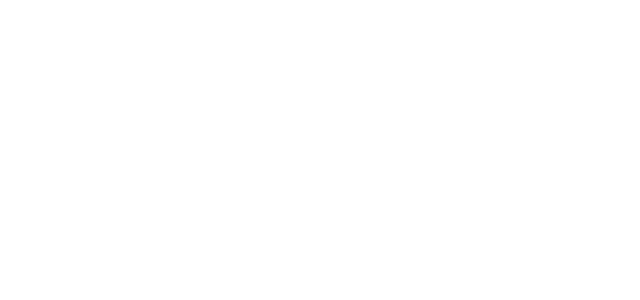
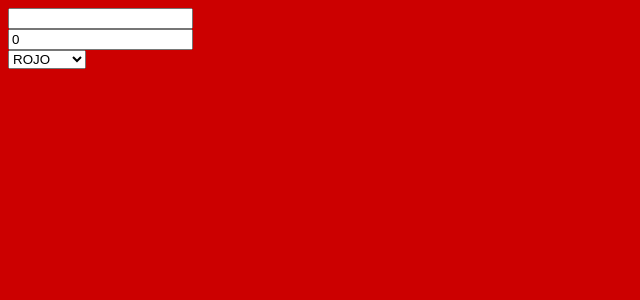
Before and after one commit to amuroBosetti/initiativeTracker, a React (Create React App) app in the folder react-app/: page /player in a window 1280 px wide. Before the commit this address had no page. Shown: the top 300 px of the page, without its empty margins (0-640 px from the left). Built offline with nearby package versions, Linux system fonts and the light colour scheme.

Commit message:
Agrega pantalla de jugador con mas colores

```diff
--- a/react-app/src/App.js
+++ b/react-app/src/App.js
@@ -2,11 +2,13 @@ import React from "react";
 import "./styles.css";
 import {Route, Routes} from "react-router-dom";
 import {Admin} from "./routes/Admin.js";
+import {Player} from "./routes/Player.js";
 
 export default function App() {
     return (
         <Routes>
             <Route path="/admin" element={<Admin/>}/>
+            <Route path="/player" element={<Player/>}/>
         </Routes>
     );
 }
--- /dev/null
+++ b/react-app/src/Colors.js
@@ -0,0 +1,22 @@
+export const colors = [
+    {
+        value: "RED",
+        displayName: "ROJO"
+    },
+    {
+        value: "BLUE",
+        displayName: "AZUL"
+    },
+    {
+        value: "GREEN",
+        displayName: "VERDE"
+    },
+    {
+        value: "PURPLE",
+        displayName: "VIOLETA"
+    },
+    {
+        value: "WHITE",
+        displayName: "BLANCO"
+    },
+];
--- a/react-app/src/routes/Admin.js
+++ b/react-app/src/routes/Admin.js
@@ -1,11 +1,23 @@
 import React, {useEffect, useState} from "react";
 import axios from "axios";
 
+import {colors} from "../Colors.js";
+
+
+export const ColorSelector = ({color, changeColor}) => {
+    const options = colors.map(c => {
+        return <option value={c.value}>{c.displayName}</option>
+    });
+    return <select value={color} onChange={changeColor}>
+        {options}
+    </select>
+};
 
 const Character = ({character}) => {
     const [name, setName] = useState(character.name)
     const [initiative, setInitiative] = useState(character.initiative)
     const [color, setColor] = useState(character.color)
+
     const [hasBeenEdited, setHasBeenEdited] = useState(false)
 
     const handleNameChange = (event) => {
@@ -26,20 +38,14 @@ const Character = ({character}) => {
     const handleSubmit = (event) => {
         event.preventDefault()
         axios.put('http://localhost:8000/players', {
-            name,
-            initiative,
-            color
+            name, initiative, color
         }).then(() => setHasBeenEdited(false))
     }
 
     return <div className="character">
         <input type="text" value={name} onChange={handleNameChange}/>
         <input type="number" value={initiative} onChange={handleInitiativeChange}/>
-        <select value={color} onChange={handleColorChange}>
-            <option value="RED">ROJO</option>
-            <option value="GREEN">VERDE</option>
-            <option value="BLUE">AZUL</option>
-        </select>
+        <ColorSelector color={color} changeColor={handleColorChange}/>
         {hasBeenEdited && <button className="button" onClick={handleSubmit}>Guardar</button>}
     </div>;
 };
@@ -59,7 +65,6 @@ const CharacterList = () => {
         })}
     </ul>)
 };
-export const Admin = () => (
-    <div>
+export const Admin = () => (<div style={{backgroundColor: 'red'}}>
     <CharacterList/>
 </div>);
--- /dev/null
+++ b/react-app/src/routes/Player.js
@@ -0,0 +1,41 @@
+import React, {useState} from "react";
+import axios from "axios";
+import {ColorSelector} from "./Admin.js";
+
+export function Player() {
+    const [name, setName] = useState('')
+    const [initiative, setInitiative] = useState(0)
+    const [color, setColor] = useState("RED")
+    const [hasBeenEdited, setHasBeenEdited] = useState(false)
+
+    const handleNameChange = (event) => {
+        setName(event.target.value)
+        setHasBeenEdited(true)
+    }
+
+    const handleInitiativeChange = (event) => {
+        setInitiative(event.target.value)
+        setHasBeenEdited(true)
+    }
+
+    const handleColorChange = (event) => {
+        setColor(event.target.value)
+        setHasBeenEdited(true)
+    }
+
+    const handleSubmit = (event) => {
+        event.preventDefault()
+        axios.post('http://localhost:8000/players', {
+            name,
+            initiative,
+            color
+        }).then(() => setHasBeenEdited(false))
+    }
+
+    return <div className="player">
+        <input className="player-input" type="text" value={name} onChange={handleNameChange}/>
+        <input className="player-input" type="number" value={initiative} onChange={handleInitiativeChange}/>
+        <ColorSelector color={color} changeColor={handleColorChange}/>
+        {hasBeenEdited && <button className="button" onClick={handleSubmit}>Guardar</button>}
+    </div>;
+}
--- a/react-app/src/styles.css
+++ b/react-app/src/styles.css
@@ -25,3 +25,11 @@
   .button:hover {
     background-color: #cc0000; /* Cor de fundo ao passar o mouse */
   }
+
+  body {
+      background-color: #cc0000; /* Cor de fundo ao passar o mouse */
+  }
+
+  .player-input {
+      display: block;
+  }
```
Lines whose indentation alone changed are shown as unchanged.
